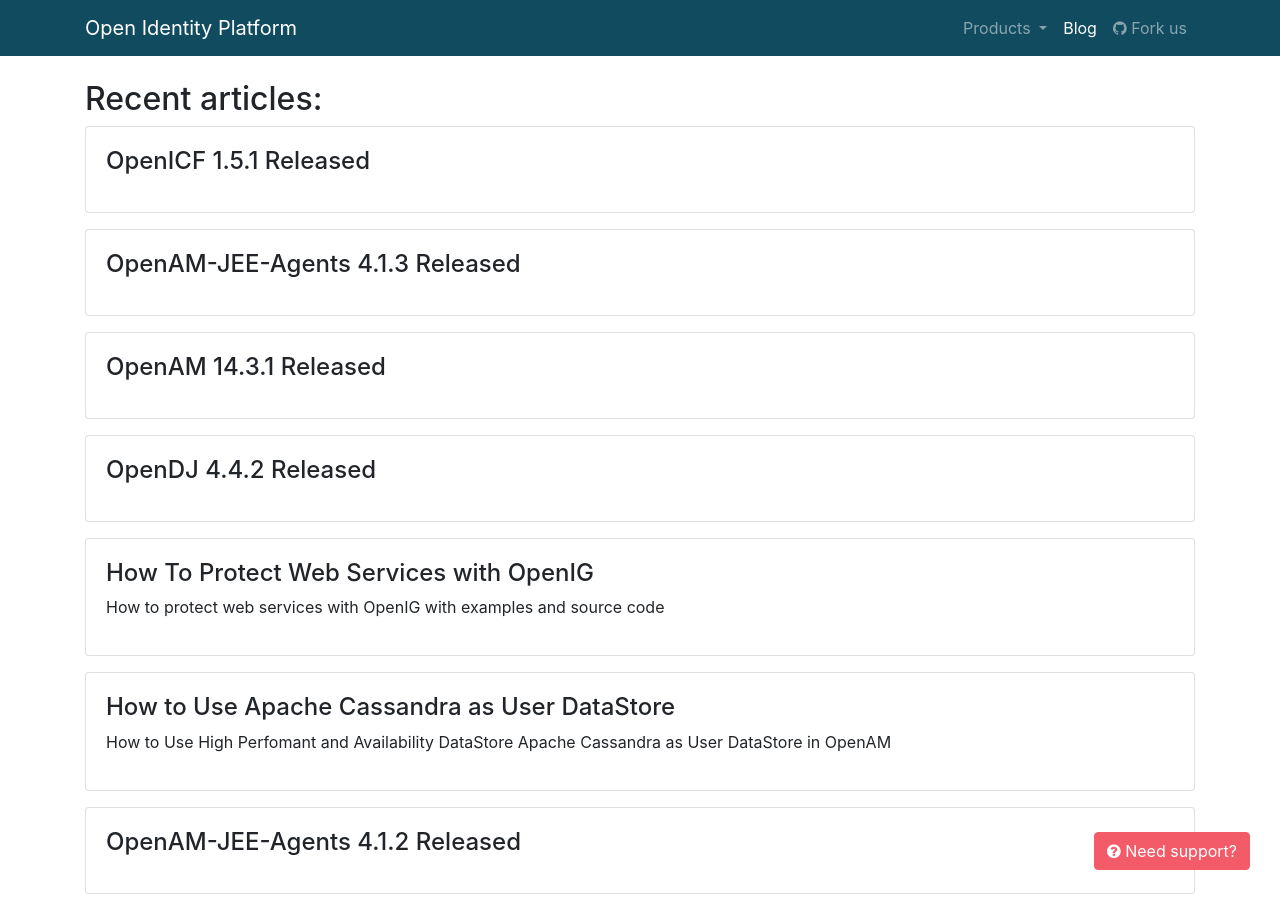
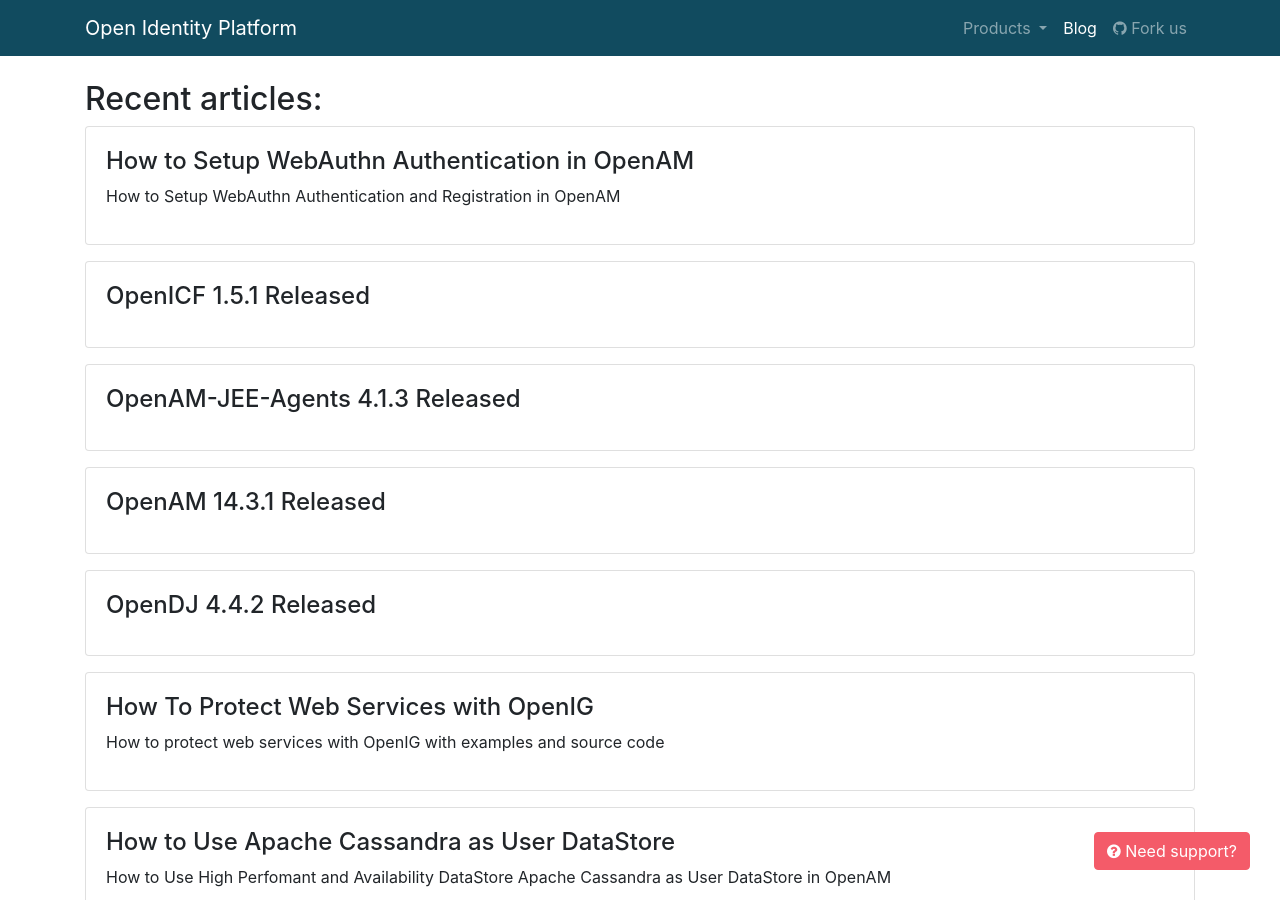
Before and after one commit to OpenIdentityPlatform/OpenIdentityPlatform.org, a Jekyll site: the page built from blog/index.html, in a window 1280 px wide and 900 px high. Built offline with Jekyll 4.4.1, drawn with Linux system fonts in a browser that asks for light colours; some of the changed lines change nothing that is shown.

Commit message:
How to Setup WebAuthn Authentication in OpenAM

```diff
--- a/_data/blogposts.yml
+++ b/_data/blogposts.yml
@@ -1,3 +1,7 @@
+-
+  title: 'How to Setup WebAuthn Authentication in OpenAM'
+  link: '/blog/How-to-Setup-WebAuthn-Authentication-in-OpenAM'
+  description: 'How to Setup WebAuthn Authentication and Registration in OpenAM'
 -
   title: 'OpenICF 1.5.1 Released'
   link: '/blog/openicf-1-5-1-released'
--- /dev/null
+++ b/blog/How-to-Setup-WebAuthn-Authentication-in-OpenAM.md
@@ -0,0 +1,114 @@
+---
+layout: home
+landing-title: "How to Setup WebAuthn Authentication in OpenAM"
+landing-title2: "How to Setup WebAuthn Authentication and Registration in OpenAM"
+description: "How to Setup WebAuthn Authentication in OpenAM"
+keywords: 'WebAuthn, Authentication, Registration, Login, OpenAM, Access Management, Authentication, Authorization, Single Sign On,  Open Identity Platform'
+---
+
+# How to Setup WebAuthn Authentication in OpenAM
+
+Original article: [https://github.com/OpenIdentityPlatform/OpenAM/wiki/How-to-Use-Apache-Cassandra-as-User-DataStore-in-OpenAM](https://github.com/OpenIdentityPlatform/OpenAM/wiki/How-to-Use-Apache-Cassandra-as-User-DataStore-in-OpenAM)
+
+
+## Introduction
+
+[WebAuthn](https://en.wikipedia.org/wiki/WebAuthn) is
+[W3C](https://www.w3.org/) and [FIDO](https://fidoalliance.org/) standart
+that describes Web public key authentication.
+For authentication client can use Hardware USB, Bluetooth or NFC tokens,
+or mobile biometric authentication, such as fingerprint or FaceID.
+WebAuthn is much harder to compromise comparing, for example, password authentication,
+because 3d party software will never gain access to the private key.
+
+WebAuthn browser support:
+* Google Chrome.
+* Mozilla Firefox.
+* Microsoft Edge.
+* Apple Safari.
+* Opera.
+
+More info about WebAutn browser support:
+[https://caniuse.com/#search=webauthn](https://caniuse.com/#search=webauthn)
+
+The latest W3C WebAuthn Standart:
+[https://w3c.github.io/webauthn/](https://w3c.github.io/webauthn/)
+
+### Notes
+
+**WebAuthn works only for localhost hostname or for SSL connection**
+
+For local development and testing you can use U2F emulators:
+* For Linux: U2F emulator written in Rust [https://github.com/danstiner/rust-u2f](https://github.com/danstiner/rust-u2f)
+* For Mac: U2F Emulator by GitHub [https://github.com/github/SoftU2F](https://github.com/danstiner/rust-u2f)
+
+
+## Setting up Authentication modules
+
+For example there is a `/users` realm in OpenAM that need to be protected with WebAuthn authentication.
+
+### Setup WebAuthn Registration Module
+
+In OpenAM console, navigate to `/users` realm and create new WebAuthn Registration Authentication module:
+![OpenAM Create WebAuthn Registration Authentication Module](/assets/img/webauthn/webauthn-registration-new.png)
+
+Setup required settings:
+
+![OpenAM  WebAuthn Registration Authentication Module Settings](/assets/img/webauthn/webauthn-registration-settings.png)
+
+| Setting | Description |
+|--------|-------------|
+|**Attestation Type**| [Attestation Conveyance Preference](https://w3c.github.io/webauthn/#attestation-conveyance). Indicates, wether attestation required by server or not. Possible values are: <ul><li>**direct** - attestation, generated by authenticator required by server</li><li>**idirect** - allows client to decide wether attestation is required</li><li>**none** - server does not care about attestation</li></ul>|
+|**Authenticator Type**|[Authenticator Attachment Enumeration](https://w3c.github.io/webauthn/#dom-publickeycredentialcreationoptions-authenticatorselection) - specifies authenticator type. Wether it could be platform specific, such as TouchID, or removable, such as USB Token. Possible values are: <ul><li>**cross-platform** - removable authenticator</li><li>**platform** - platform specific authenticator</li><li>**unspecified** - any authenticator type </li></ul> |
+|**Auth Level**| Modlue Authentication Level|
+|**Timeout**| WebAuthn registratation timeout in milliseconds|
+|**User attribute to store Public Keys**| User indetity attribiute to store authentication data|
+
+### Setup WebAutn Registration Authentication Chain
+
+Create new authentication chain `webauthn-regustration`
+![OpenAM  WebAuthn Registration Authentication Chain](/assets/img/webauthn/webauthn-registration-authchain.png)
+
+### Testing WebAutn Registration Authentication Chain
+
+Try to login using registration authentication chain and register public key for the user account. Open in browser url https://openam.example.com:8443/openam/UI/Login?org=/users&service=webauthn-registration, (change host and port to yours).
+
+![OpenAM  WebAuthn Registration User Name](/assets/img/webauthn/webauthn-registration-username.png)
+
+Enter User Name and then click Log In button
+
+![OpenAM  WebAuthn Registration USB Key](/assets/img/webauthn/webauthn-registration-key.png)
+
+Insert USB Token if you have not done it before. Registration successful.
+
+## Setup WebAuth Authentication Module
+
+In OpenAM console, navigate to `/users` realm and create new WebAuthn Authentication module:
+
+![OpenAM Create WebAuthn Registration Authentication Module](/assets/img/webauthn/webauthn-authentication-new.png)
+
+Setup required settings:
+
+![OpenAM  WebAuthn Authentication Module Settings](/assets/img/webauthn/webauthn-authentication-settings.png)
+
+| Setting | Description |
+|--------|-------------|
+|**Auth Level**| Modlue Authentication Level|
+|**Timeout**| WebAuthn authentication timeout in milliseconds|
+|**User attribute to retrieve Public Keys**| User indetity attribiute to retrieve authentication data|
+
+### Setup WebAutn Authentication Chain
+Create new authentication chain `webauthn-authentication`
+![OpenAM  WebAuthn Authentication Chain](/assets/img/webauthn/webauthn-authentication-authchain.png)
+
+### Testing WebAutn Authentication Chain
+
+Try to login using  authentication chain and login using registered public key for the user account. Open in browser url https://openam.example.com:8443/openam/UI/Login?org=/users&service=webauthn-authentication, (change host and port to yours).
+
+![OpenAM  WebAuthn Authentication User Name](/assets/img/webauthn/webauthn-authentication-username.png)
+
+Enter User Name and then click Log In button
+
+![OpenAM  WebAuthn Authentication USB Key](/assets/img/webauthn/webauthn-registration-key.png)
+
+Insert USB Token if you have not done it before. Authentication successful.
```
Also changed, not shown: assets/img/webauthn/webauthn-authentication-authchain.png (added), assets/img/webauthn/webauthn-authentication-new.png (added), assets/img/webauthn/webauthn-authentication-settings.png (added), assets/img/webauthn/webauthn-authentication-username.png (added), assets/img/webauthn/webauthn-registration-authchain.png (added), assets/img/webauthn/webauthn-registration-key.png (added), assets/img/webauthn/webauthn-registration-new.png (added), assets/img/webauthn/webauthn-registration-settings.png (added), assets/img/webauthn/webauthn-registration-username.png (added).
